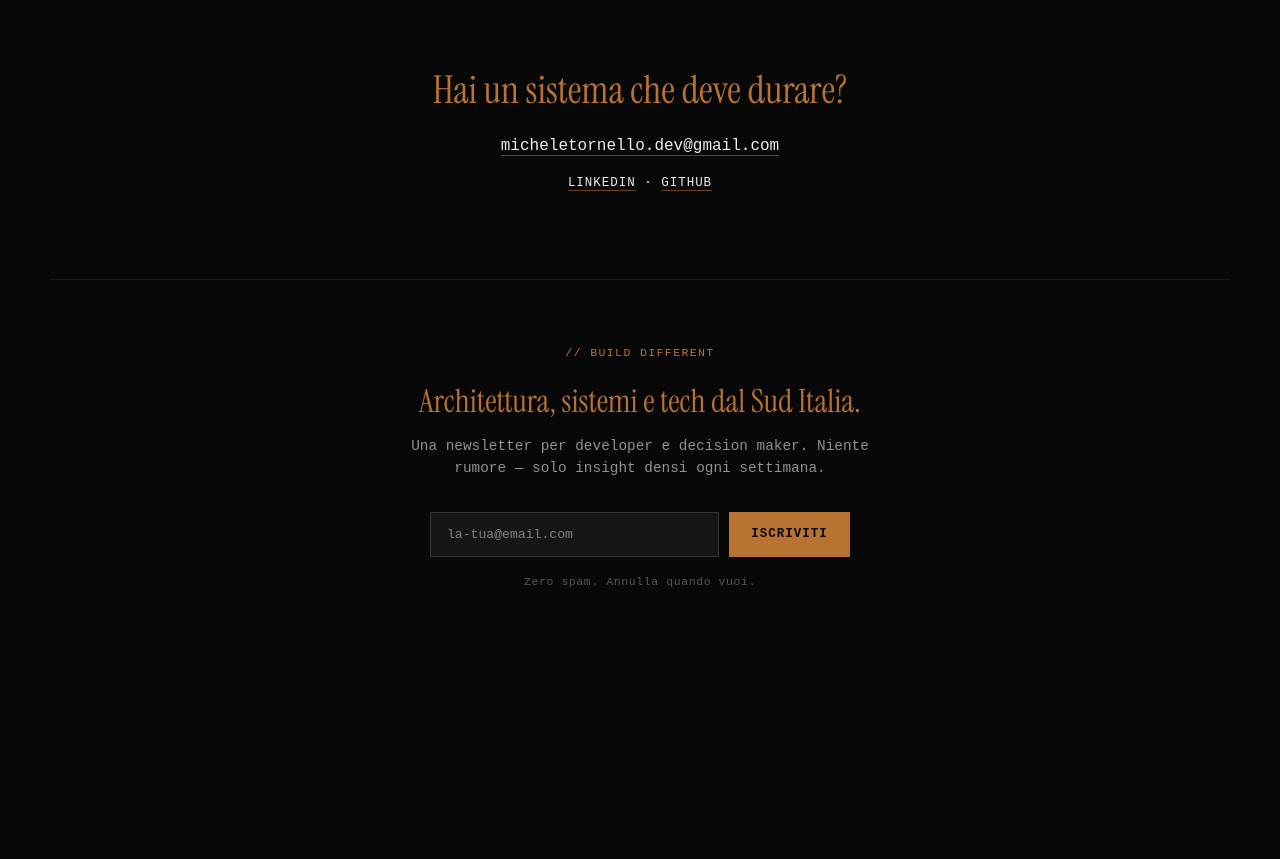
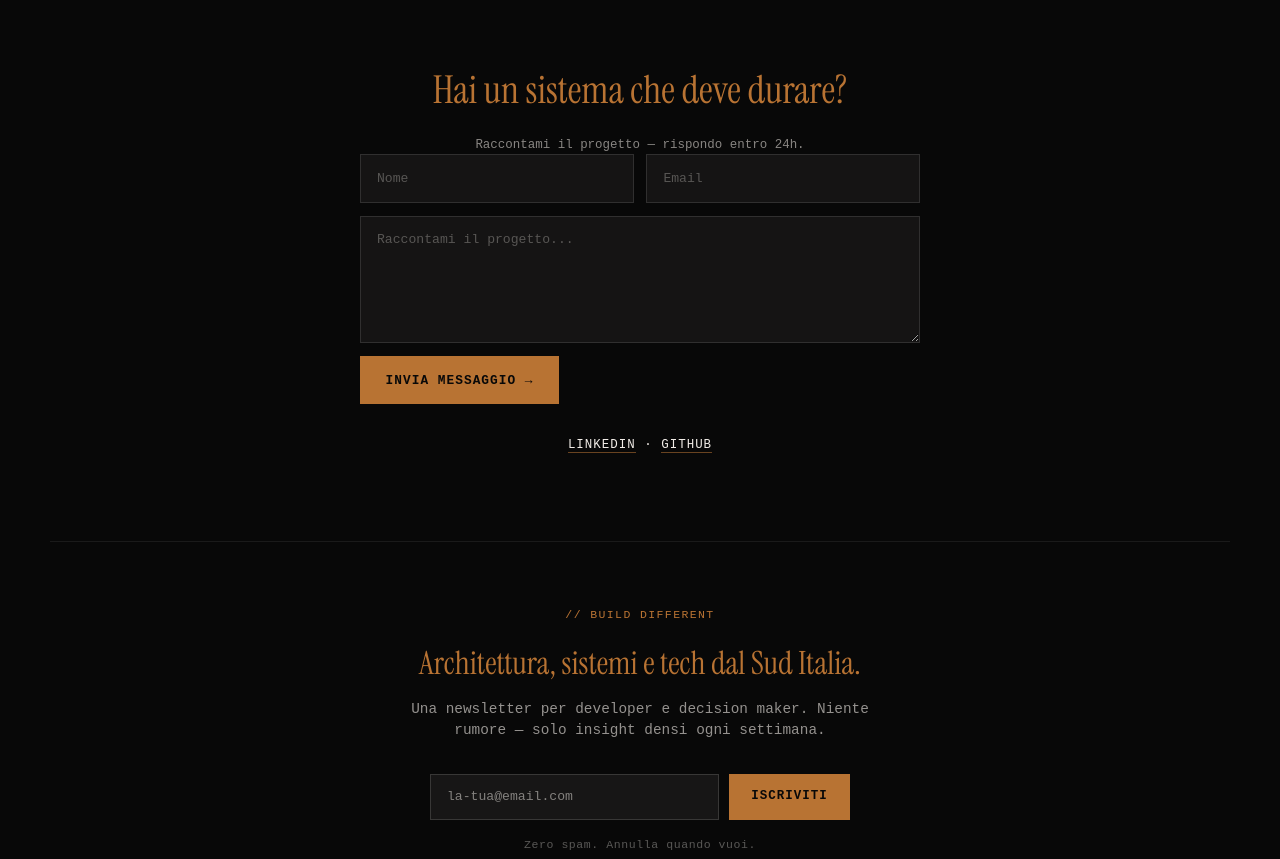
Before and after one commit to Flame0510/micheletornello.com, a Next.js app: page / in a window 1280 px wide. Shown: the part 5380-6239 px from the top of the page. Before the commit the page ends 6051 px from the top, so only its background shows below. Built offline with nearby package versions, Linux system fonts and the light colour scheme.

Commit message:
feat: contact form with Resend + speaker page

```diff
--- a/package.json
+++ b/package.json
@@ -14,7 +14,8 @@
     "lucide-react": "^0.577.0",
     "next": "16.1.6",
     "react": "19.2.3",
-    "react-dom": "19.2.3"
+    "react-dom": "19.2.3",
+    "resend": "^6.9.3"
   },
   "devDependencies": {
     "@tailwindcss/postcss": "^4",
--- /dev/null
+++ b/src/app/api/contact/route.ts
@@ -0,0 +1,35 @@
+import { Resend } from 'resend';
+import { NextResponse } from 'next/server';
+
+const resend = new Resend(process.env.RESEND_API_KEY);
+
+export async function POST(req: Request) {
+  try {
+    const { name, email, message } = await req.json();
+
+    if (!name || !email || !message) {
+      return NextResponse.json({ error: 'Campi mancanti' }, { status: 400 });
+    }
+
+    await resend.emails.send({
+      from: 'Sito micheletornello.com <onboarding@resend.dev>',
+      to: 'micheletornello5@gmail.com',
+      replyTo: email,
+      subject: `Nuovo messaggio dal sito — ${name}`,
+      html: `
+        <div style="font-family: monospace; background: #080808; color: #F2EDE8; padding: 32px; max-width: 600px;">
+          <p style="color: #B87333; font-size: 12px; letter-spacing: 0.1em;">// NUOVO MESSAGGIO — micheletornello.com</p>
+          <p><strong>Nome:</strong> ${name}</p>
+          <p><strong>Email:</strong> <a href="mailto:${email}" style="color: #B87333;">${email}</a></p>
+          <hr style="border-color: rgba(242,237,232,0.1); margin: 24px 0;" />
+          <p style="white-space: pre-wrap;">${message}</p>
+        </div>
+      `,
+    });
+
+    return NextResponse.json({ success: true });
+  } catch (error) {
+    console.error('Resend error:', error);
+    return NextResponse.json({ error: 'Errore invio' }, { status: 500 });
+  }
+}
--- a/src/app/page.tsx
+++ b/src/app/page.tsx
@@ -1,6 +1,68 @@
 'use client';
 
 import { useState } from 'react';
+
+function ContactForm() {
+  const [status, setStatus] = useState<'idle'|'sending'|'ok'|'error'>('idle');
+  const [form, setForm] = useState({ name: '', email: '', message: '' });
+
+  const handleSubmit = async (e: React.FormEvent) => {
+    e.preventDefault();
+    setStatus('sending');
+    try {
+      const res = await fetch('/api/contact', {
+        method: 'POST',
+        headers: { 'Content-Type': 'application/json' },
+        body: JSON.stringify(form),
+      });
+      setStatus(res.ok ? 'ok' : 'error');
+    } catch {
+      setStatus('error');
+    }
+  };
+
+  if (status === 'ok') return (
+    <div className="contactSuccess">
+      <p className="contactSuccessCode">// 200 OK</p>
+      <p>Messaggio ricevuto. Ti rispondo entro 24h.</p>
+    </div>
+  );
+
+  return (
+    <form className="contactForm" onSubmit={handleSubmit}>
+      <div className="contactRow">
+        <input
+          className="contactInput"
+          type="text"
+          placeholder="Nome"
+          required
+          value={form.name}
+          onChange={e => setForm(f => ({...f, name: e.target.value}))}
+        />
+        <input
+          className="contactInput"
+          type="email"
+          placeholder="Email"
+          required
+          value={form.email}
+          onChange={e => setForm(f => ({...f, email: e.target.value}))}
+        />
+      </div>
+      <textarea
+        className="contactInput contactTextarea"
+        placeholder="Raccontami il progetto..."
+        required
+        rows={5}
+        value={form.message}
+        onChange={e => setForm(f => ({...f, message: e.target.value}))}
+      />
+      <button className="contactBtn" type="submit" disabled={status === 'sending'}>
+        {status === 'sending' ? '// INVIO...' : 'INVIA MESSAGGIO →'}
+      </button>
+      {status === 'error' && <p className="contactError">Errore nell&apos;invio. Scrivi a micheletornello.dev@gmail.com</p>}
+    </form>
+  );
+}
 
 export default function HomePage() {
   const [isMenuOpen, setIsMenuOpen] = useState(false);
@@ -189,9 +251,23 @@ export default function HomePage() {
     .academyClaim { margin: .4rem 0 0; font-family: 'JetBrains Mono', monospace; color: #B87333; font-size: .85rem; }
 
     .cta { text-align: center; padding-top: 5rem; padding-bottom: 5.4rem; }
-    .cta h2 { font-size: clamp(2rem,3vw,3.2rem); margin-bottom: .9rem; }
+    .cta h2 { font-size: clamp(2rem,3vw,3.2rem); margin-bottom: .5rem; }
     .cta a { color: #f2ede8; border-bottom: 1px solid rgba(184,115,51,.55); }
     .cta p { margin: 1rem 0 0; text-transform: uppercase; letter-spacing: .08em; font-size: .78rem; }
+    .ctaSub { color: rgba(242,237,232,.55); font-size: .9rem; margin-bottom: 2rem; text-transform: none !important; letter-spacing: 0 !important; }
+    .contactForm { max-width: 560px; margin: 0 auto; display: flex; flex-direction: column; gap: .8rem; text-align: left; }
+    .contactRow { display: grid; grid-template-columns: 1fr 1fr; gap: .8rem; }
+    .contactInput { background: rgba(242,237,232,.05); border: 1px solid rgba(242,237,232,.12); color: #f2ede8; padding: .85rem 1rem; font-family: 'JetBrains Mono', monospace; font-size: .82rem; outline: none; width: 100%; box-sizing: border-box; }
+    .contactInput:focus { border-color: #B87333; }
+    .contactInput::placeholder { color: rgba(242,237,232,.3); }
+    .contactTextarea { resize: vertical; min-height: 120px; }
+    .contactBtn { background: #B87333; color: #080808; border: none; padding: .9rem 1.6rem; font-family: 'JetBrains Mono', monospace; font-size: .8rem; font-weight: 700; letter-spacing: .08em; cursor: pointer; align-self: flex-start; }
+    .contactBtn:hover { background: #d4944a; }
+    .contactBtn:disabled { opacity: .6; cursor: not-allowed; }
+    .contactError { color: #e07070; font-size: .78rem; font-family: 'JetBrains Mono', monospace; }
+    .contactSuccess { max-width: 560px; margin: 0 auto; text-align: left; padding: 2rem; border: 1px solid rgba(184,115,51,.3); }
+    .contactSuccessCode { color: #B87333; font-family: 'JetBrains Mono', monospace; font-size: .75rem; margin-bottom: .5rem; }
+    @media (max-width: 560px) { .contactRow { grid-template-columns: 1fr; } }
     .newsletter { text-align: center; padding-top: 4rem; padding-bottom: 5rem; border-top: 1px solid rgba(242,237,232,.08); }
     .newsletterLabel { font-family: 'JetBrains Mono', monospace; font-size: .72rem; color: #B87333; letter-spacing: .12em; margin-bottom: 1rem; }
     .newsletter h2 { font-size: clamp(1.6rem,2.5vw,2.4rem); margin-bottom: .7rem; }
@@ -368,8 +444,9 @@ export default function HomePage() {
 
       <section id="contatto" className="cta sectionWrap">
         <h2>Hai un sistema che deve durare?</h2>
-        <a href="mailto:micheletornello.dev@gmail.com">micheletornello.dev@gmail.com</a>
-        <p><a href="https://www.linkedin.com/in/michele-tornello-06a6341aa/" target="_blank" rel="noreferrer">LinkedIn</a> · <a href="https://github.com" target="_blank" rel="noreferrer">GitHub</a></p>
+        <p className="ctaSub">Raccontami il progetto — rispondo entro 24h.</p>
+        <ContactForm />
+        <p style={{marginTop:'2rem'}}><a href="https://www.linkedin.com/in/michele-tornello-06a6341aa/" target="_blank" rel="noreferrer">LinkedIn</a> · <a href="https://github.com/Flame0510" target="_blank" rel="noreferrer">GitHub</a></p>
       </section>
 
       <section className="newsletter sectionWrap">
```
Also changed, not shown: 1 other file (tests, documents, lock files or other folders).
